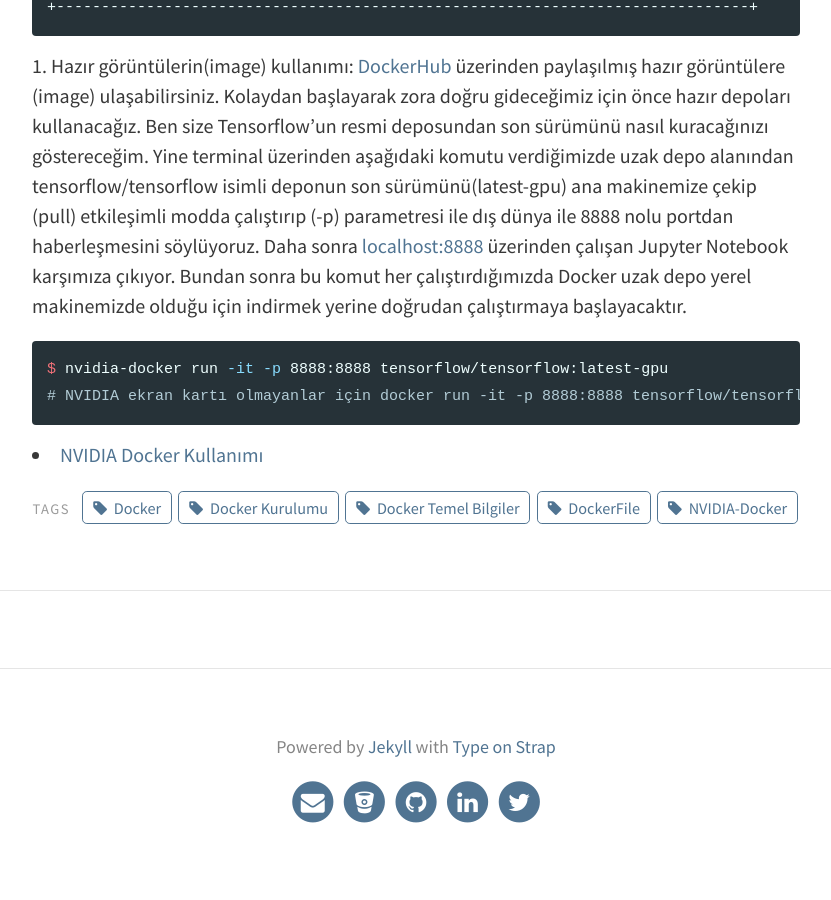
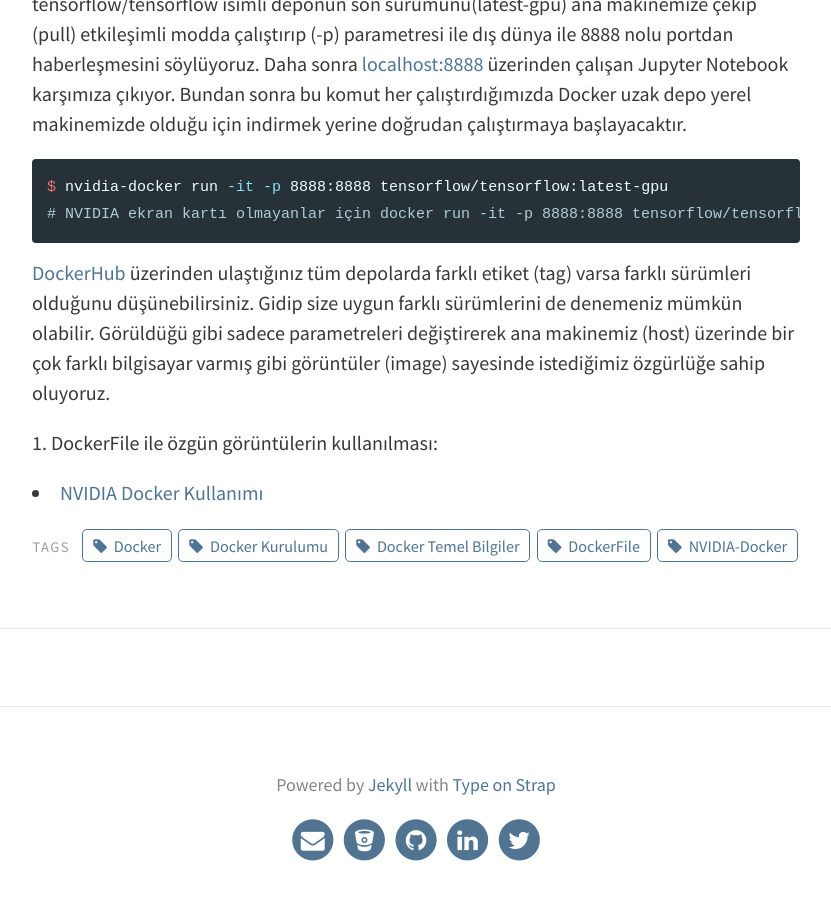
Before and after one commit to blgnksy/blgnksy.github.io, a Jekyll site: the page built from _posts/2018-04-08-nvidia-docker-usage.md, in a window 1280 px wide and 900 px high, scrolled down 5634 px. Shown: the whole window, without its empty margins (224-1055 px from the left). Built offline with Jekyll 4.4.1, drawn with Linux system fonts in a browser that asks for light colours; some of the changed text lies outside the part shown.

Commit message:
Beginning of DockerFile

````diff
--- a/_posts/2018-04-08-nvidia-docker-usage.md
+++ b/_posts/2018-04-08-nvidia-docker-usage.md
@@ -16,7 +16,7 @@
 1. Temel Kavramlar
 2. Docker, NVIDIA Docker Kurulumu
 3. Hazır görüntülerin(image) kullanımı
-4. DockerFile ile özgün görüntüleri oluşturulması
+4. DockerFile ile özgün görüntülerin kullanılması
 5. Komut satırı üzerinden Docker ile etkileşim
 6. Jupyter kurulumu ve ayarlanması
 
@@ -174,6 +173,11 @@
 $ nvidia-docker run -it -p 8888:8888 tensorflow/tensorflow:latest-gpu
 # NVIDIA ekran kartı olmayanlar için docker run -it -p 8888:8888 tensorflow/tensorflow ile kurulum yapılabilir.
 ```
+[DockerHub](https://hub.docker.com/) üzerinden ulaştığınız tüm depolarda farklı etiket (tag) varsa farklı sürümleri olduğunu düşünebilirsiniz. Gidip size uygun farklı sürümlerini de denemeniz mümkün olabilir. Görüldüğü gibi sadece parametreleri değiştirerek ana makinemiz (host) üzerinde bir çok farklı bilgisayar varmış gibi görüntüler (image) sayesinde istediğimiz özgürlüğe sahip oluyoruz.
+
+4. DockerFile ile özgün görüntülerin kullanılması:
+
+
 
 
 <ul>
````
Also changed, not shown: other parts of _posts/2018-04-08-nvidia-docker-usage.md (+0 -1 lines).
